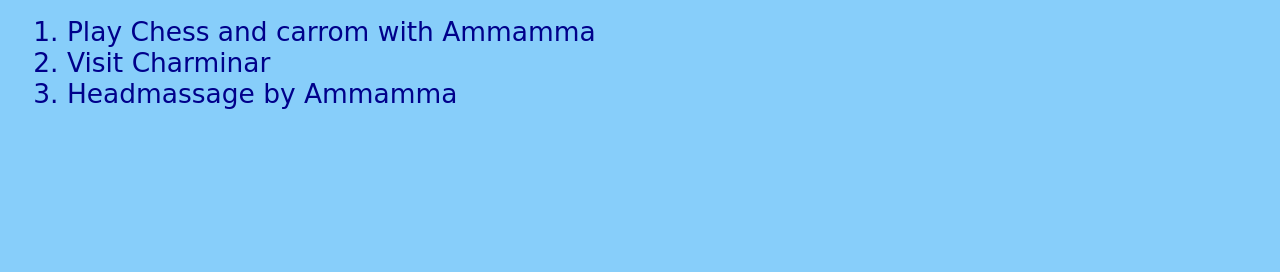
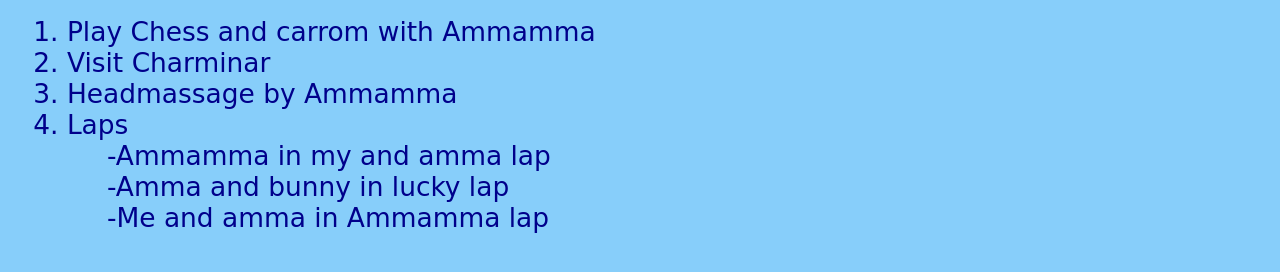
Before and after one commit to traliotube/My-code-snippets, a plain HTML site: page Hydrabad List.html in a window 1280 px wide. Shown: the part 126-398 px from the top of the page. Drawn offline with Linux system fonts and the light colour scheme.

Commit message:
Update Hydrabad List.html

```diff
--- a/Hydrabad List.html
+++ b/Hydrabad List.html
@@ -1,7 +1,7 @@
 <!DOCTYPE html>
 <html>
   <head>
-    <link rel="icon" type="image/png" href=".icon/list.ico" />
+    <link rel="icon" type="image/png" href="./list.ico" />
     <title>To-Do List for HYD</title>
   </head>
   <body class="body">
@@ -10,6 +10,10 @@
       <li>Play Chess and carrom with Ammamma</li>
       <li>Visit Charminar</li>
       <li>Headmassage by Ammamma</li>
+      <li>Laps</li>
+      <dd>-Ammamma in my and amma lap</dd>
+      <dd>-Amma and bunny in lucky lap</dd>
+      <dd>-Me and amma in Ammamma lap</dd>
     </ul>
   </body>
   <style>
```
